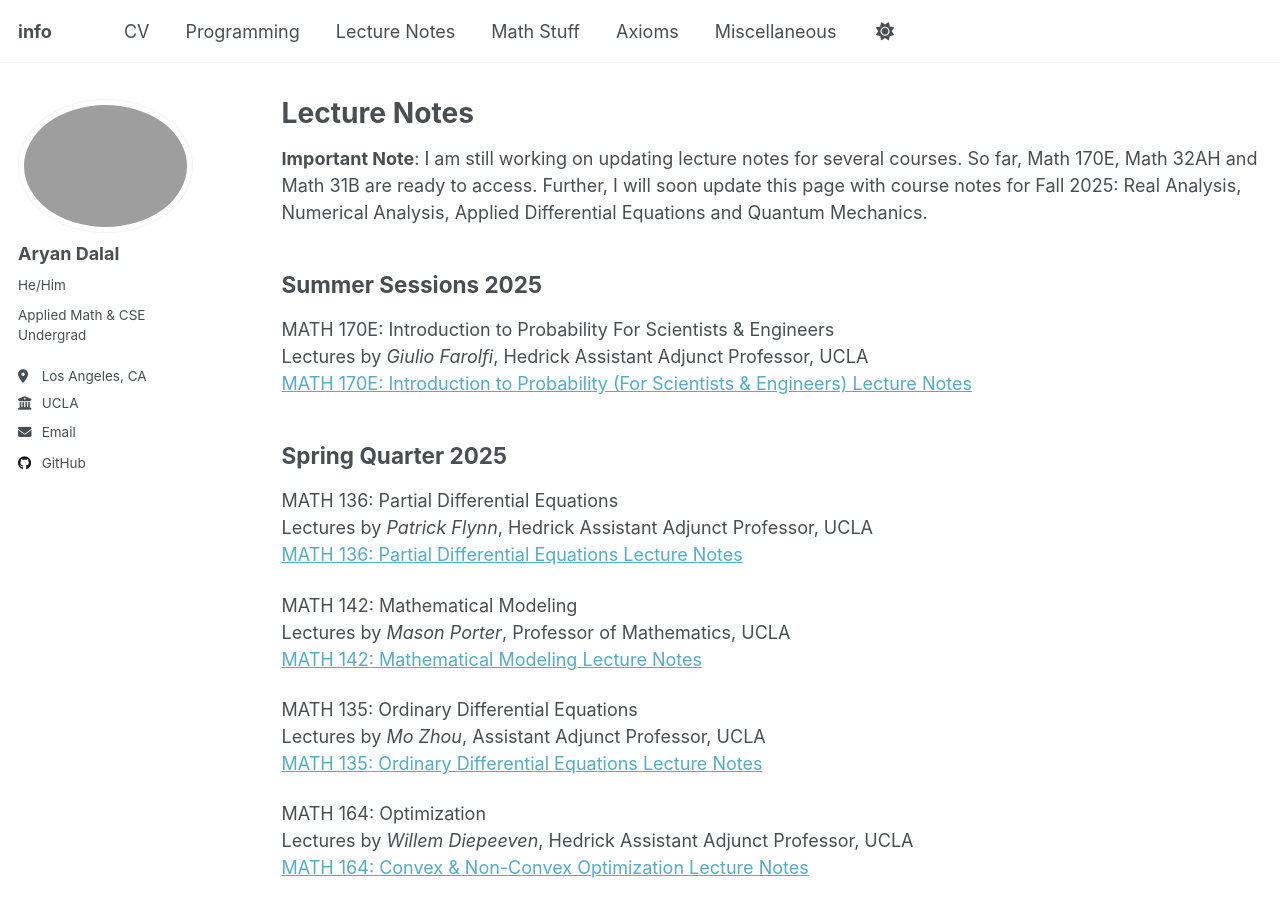
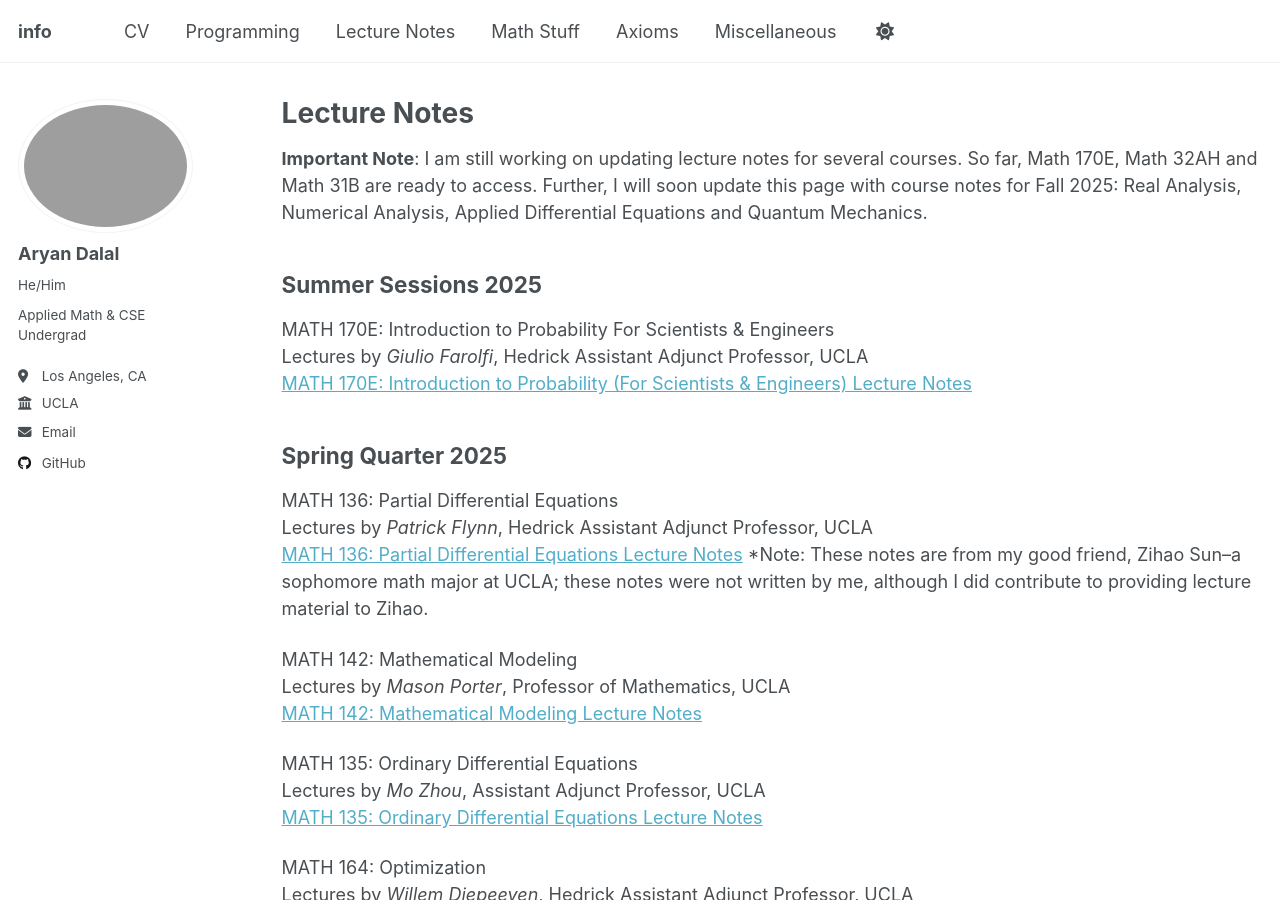
Before and after one commit to DalalAryan/DalalAryan.github.io, a Jekyll site: the page built from _pages/lecturenotes.md, in a window 1280 px wide and 900 px high. Built offline with Jekyll 4.4.1, drawn with Linux system fonts in a browser that asks for light colours; a script that is not in the unit is left out.

Commit message:
Update lecturenotes.md

```diff
--- a/_pages/lecturenotes.md
+++ b/_pages/lecturenotes.md
@@ -21,7 +21,8 @@ Spring Quarter 2025
 
 MATH 136: Partial Differential Equations\
 Lectures by *Patrick Flynn*, Hedrick Assistant Adjunct Professor, UCLA\
-[MATH 136: Partial Differential Equations Lecture Notes]()
+[MATH 136: Partial Differential Equations Lecture Notes](https://github.com/DalalAryan/uclamathlecturenotes/blob/b76d239496e2fc75c66a588cfdab58d7fd0552f3/MATH%20136%20Partial%20Differential%20Equations%20by%20Zihao%20Sun.pdf)
+*Note: These notes are from my good friend, Zihao Sun--a sophomore math major at UCLA; these notes were not written by me, although I did contribute to providing lecture material to Zihao.
 
 MATH 142: Mathematical Modeling\
 Lectures by *Mason Porter*, Professor of Mathematics, UCLA\
```
